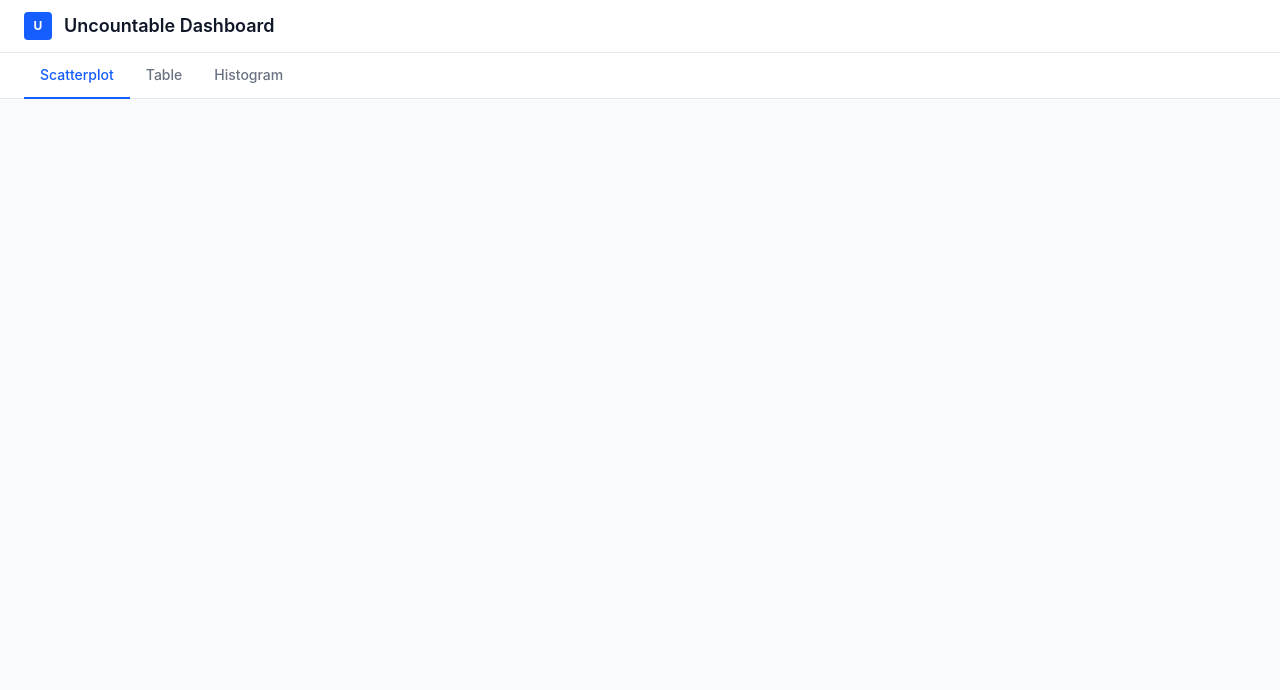
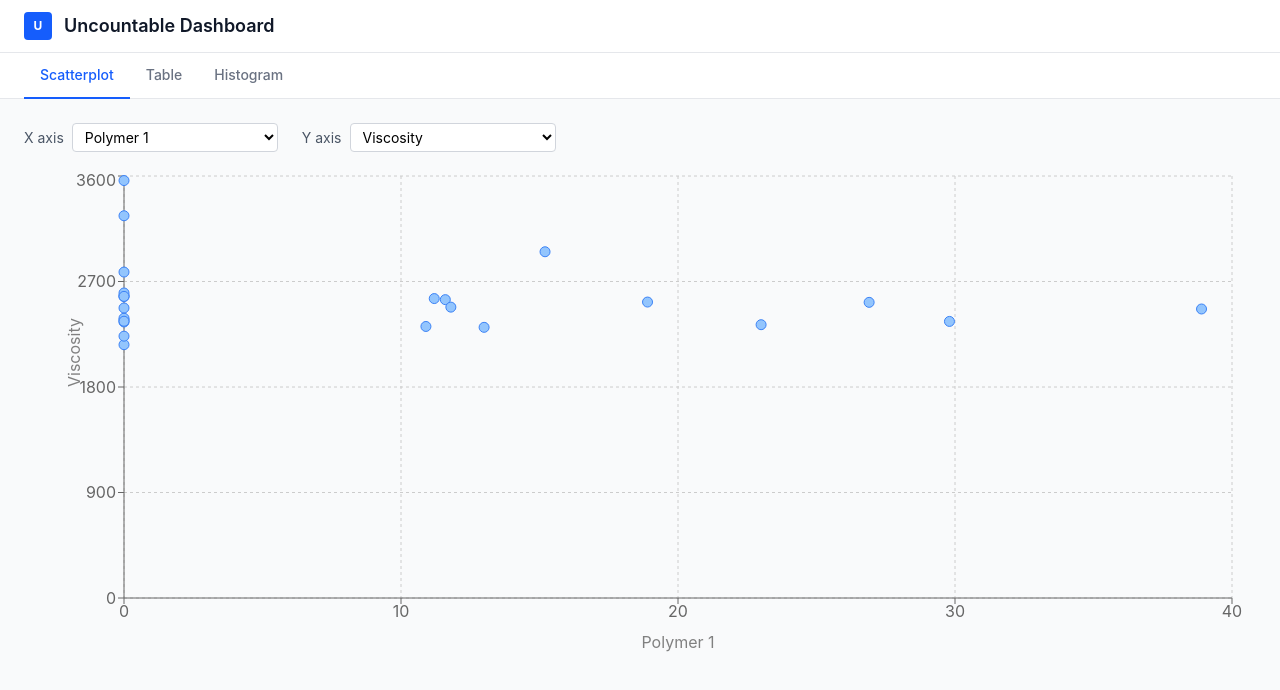
Before and after one commit to jjjakettt/uncountable-frontend-challenge, a React (Vite) app: page / in a window 1280 px wide. Shown: the top 690 px of the page. Built offline with nearby package versions, Linux system fonts and the light colour scheme.

Commit message:
Add ScatterplotExplorer: axis selects, point selection, same-field warning

```diff
--- /dev/null
+++ b/src/components/ScatterplotExplorer.tsx
@@ -0,0 +1,120 @@
+import {
+  ScatterChart,
+  Scatter,
+  XAxis,
+  YAxis,
+  CartesianGrid,
+  Tooltip,
+  ResponsiveContainer,
+} from 'recharts'
+import { useAppStore } from '../store/useAppStore'
+import { FieldSelect } from './shared/FieldSelect'
+import { ALL_FIELDS, getValue } from '../utils/fields'
+import { allExperiments } from '../data/dataset'
+
+export function ScatterplotExplorer() {
+  const scatterXField = useAppStore((s) => s.scatterXField)
+  const scatterYField = useAppStore((s) => s.scatterYField)
+  const setScatterXField = useAppStore((s) => s.setScatterXField)
+  const setScatterYField = useAppStore((s) => s.setScatterYField)
+  const selectedExperimentId = useAppStore((s) => s.selectedExperimentId)
+  const setSelectedExperiment = useAppStore((s) => s.setSelectedExperiment)
+
+  const sameField = scatterXField === scatterYField
+
+  const points = allExperiments.map((exp) => ({
+    id: exp.id,
+    x: getValue(exp, scatterXField),
+    y: getValue(exp, scatterYField),
+  }))
+
+  function handleClick(data: { id: string } | undefined) {
+    if (!data) return
+    setSelectedExperiment(selectedExperimentId === data.id ? null : data.id)
+  }
+
+  return (
+    <div className="space-y-4">
+      <div className="flex items-center gap-6">
+        <FieldSelect
+          fields={ALL_FIELDS}
+          value={scatterXField}
+          onChange={setScatterXField}
+          label="X axis"
+        />
+        <FieldSelect
+          fields={ALL_FIELDS}
+          value={scatterYField}
+          onChange={setScatterYField}
+          label="Y axis"
+        />
+      </div>
+
+      {sameField && (
+        <div
+          role="alert"
+          className="rounded border border-yellow-300 bg-yellow-50 px-4 py-2 text-sm text-yellow-800"
+        >
+          X and Y axes are the same field
+        </div>
+      )}
+
+      <ResponsiveContainer width="100%" height={500}>
+        <ScatterChart margin={{ top: 8, right: 24, bottom: 40, left: 40 }}>
+          <CartesianGrid strokeDasharray="3 3" />
+          <XAxis
+            type="number"
+            dataKey="x"
+            name={scatterXField}
+            label={{ value: scatterXField, position: 'insideBottom', offset: -20 }}
+          />
+          <YAxis
+            type="number"
+            dataKey="y"
+            name={scatterYField}
+            label={{ value: scatterYField, angle: -90, position: 'insideLeft', offset: 10 }}
+          />
+          <Tooltip
+            cursor={{ strokeDasharray: '3 3' }}
+            content={({ payload }) => {
+              if (!payload?.length) return null
+              const d = payload[0].payload as { id: string; x: number; y: number }
+              return (
+                <div className="rounded border border-gray-200 bg-white px-3 py-2 text-xs shadow">
+                  <div className="font-medium text-gray-700">{d.id}</div>
+                  <div>
+                    {scatterXField}: {d.x}
+                  </div>
+                  <div>
+                    {scatterYField}: {d.y}
+                  </div>
+                </div>
+              )
+            }}
+          />
+          <Scatter
+            data={points}
+            onClick={(data) => handleClick(data as { id: string } | undefined)}
+            shape={(props: Record<string, unknown>) => {
+              const cx = props.cx as number
+              const cy = props.cy as number
+              const payload = props.payload as { id: string }
+              const isSelected = payload.id === selectedExperimentId
+              return (
+                <circle
+                  cx={cx}
+                  cy={cy}
+                  r={isSelected ? 8 : 5}
+                  fill={isSelected ? '#2563eb' : '#93c5fd'}
+                  stroke={isSelected ? '#1d4ed8' : '#3b82f6'}
+                  strokeWidth={1}
+                  style={{ cursor: 'pointer' }}
+                />
+              )
+            }}
+          />
+        </ScatterChart>
+      </ResponsiveContainer>
+    </div>
+  )
+}
--- a/src/components/layout/AppShell.tsx
+++ b/src/components/layout/AppShell.tsx
@@ -1,5 +1,6 @@
 import { useState } from 'react'
 import { Header } from './Header'
+import { ScatterplotExplorer } from '../ScatterplotExplorer'
 
 type Tab = 'scatterplot' | 'table' | 'histogram'
 
@@ -37,7 +38,9 @@ export function AppShell() {
 
       <main className="flex-1 p-6">
         {activeTab === 'scatterplot' && (
-          <div data-testid="tab-scatterplot" />
+          <div data-testid="tab-scatterplot">
+            <ScatterplotExplorer />
+          </div>
         )}
         {activeTab === 'table' && (
           <div data-testid="tab-table" />
```
